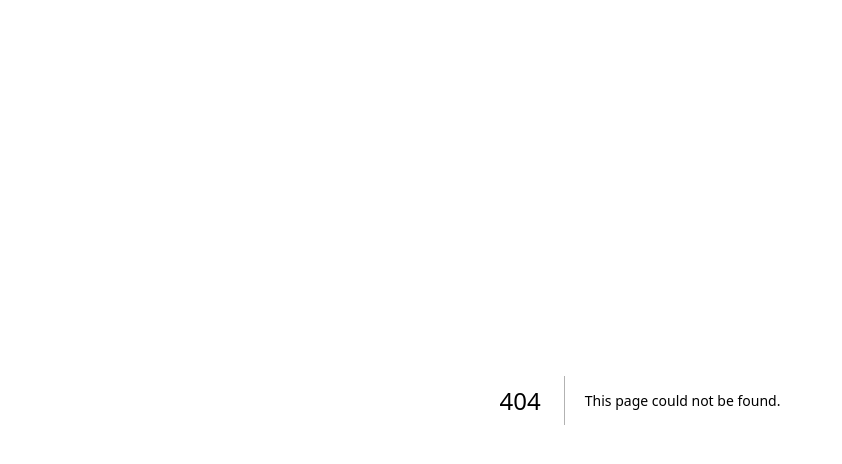
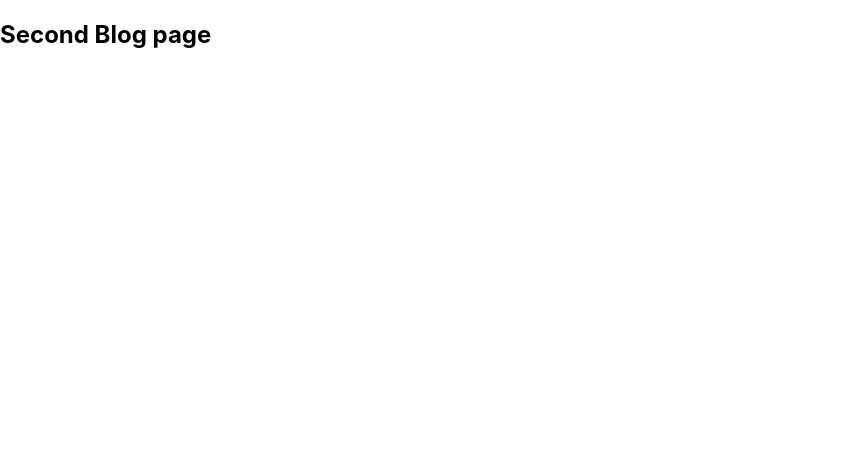
Before and after one commit to Arifulcode/nextjs_learning, a Next.js app: page /blog/secondblog in a window 1280 px wide. Before the commit this address had no page. Shown: the top 464 px of the page, without its empty margins (0-842 px from the left). Built offline with nearby package versions, Linux system fonts and the light colour scheme.

Commit message:
nested route example blog

```diff
--- /dev/null
+++ b/pages/blog/firstblog.tsx
@@ -0,0 +1,4 @@
+function FirstBlog(){
+    return <h2>First Blog page</h2>
+}
+export default FirstBlog
--- /dev/null
+++ b/pages/blog/secondblog.tsx
@@ -0,0 +1,4 @@
+function SecondBlog(){
+    return <h2>Second Blog page</h2>
+}
+export default SecondBlog
```
Also changed, not shown: pages/blog/index.tsx (renamed from pages/blog.tsx).
